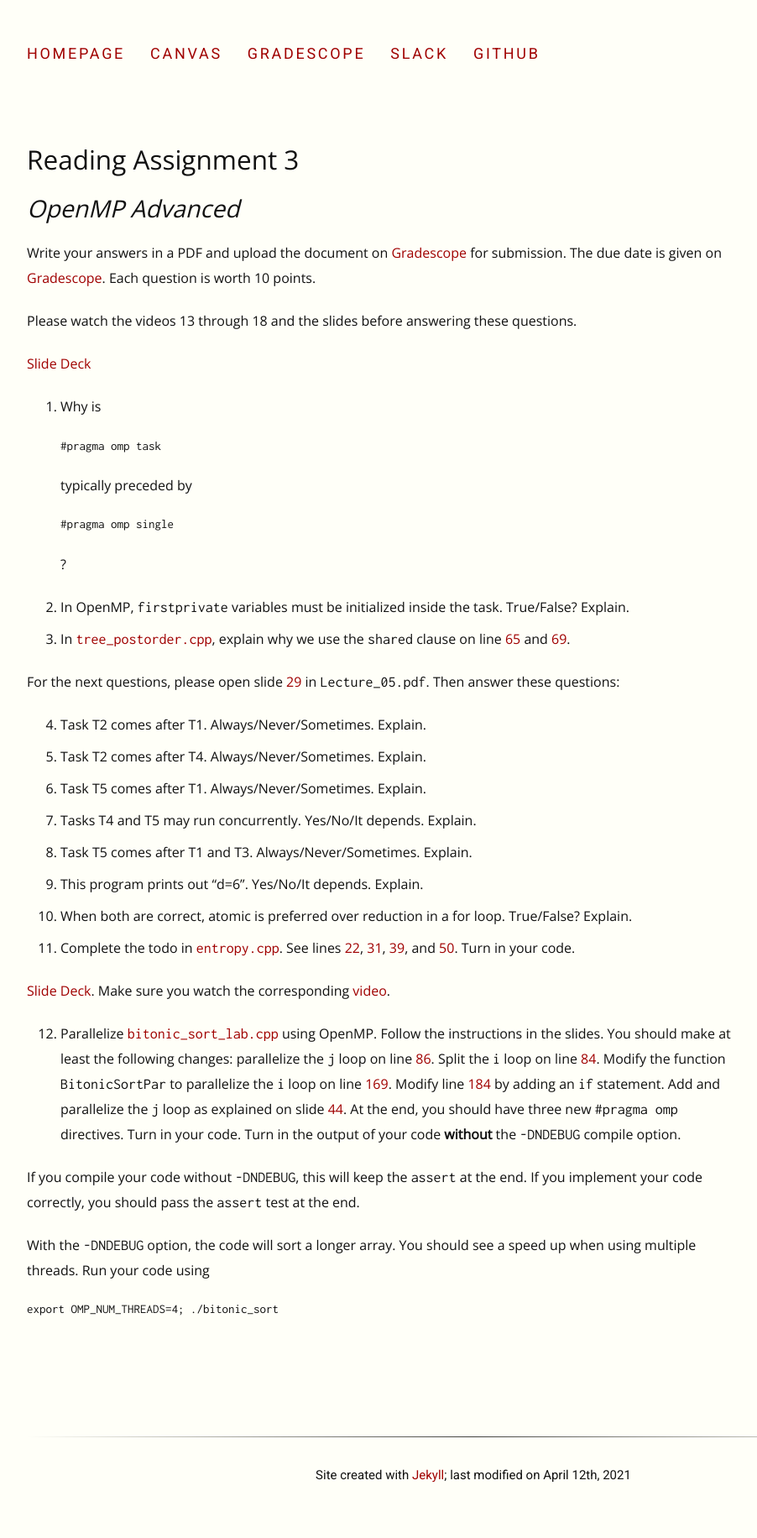
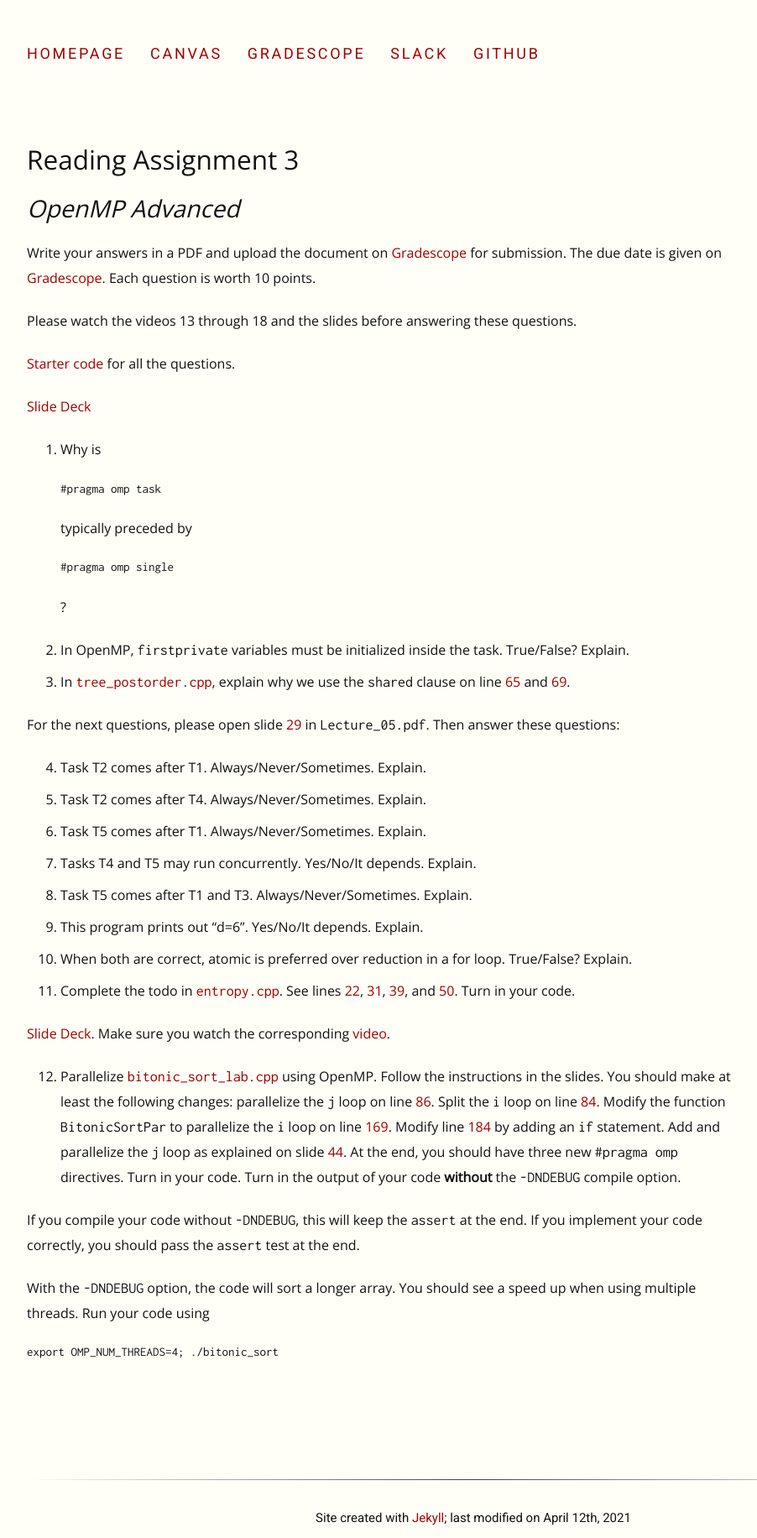
Before and after one commit to EricDarve/cme213-spring-2021, a Jekyll site: the page built from Reading Assignments/OpenMP_advanced.md, in a window 1280 px wide. Shown: the whole page at 84% size, without its empty margins (128-1030 px from the left). Built offline with Jekyll 4.4.1, drawn with Linux system fonts in a browser that asks for light colours; before the commit the page ends 1781 px from its top, so only the background shows below that.

Commit message:
RA3 code

```diff
--- a/Reading Assignments/OpenMP_advanced.md
+++ b/Reading Assignments/OpenMP_advanced.md
@@ -8,6 +8,8 @@ title: Reading Assignment 3
 Write your answers in a PDF and upload the document on [Gradescope](https://www.gradescope.com/courses/258024) for submission. The due date is given on [Gradescope](https://www.gradescope.com/courses/258024). Each question is worth 10 points.
 
 Please watch the videos 13 through 18 and the slides before answering these questions.
+
+[Starter code](Code/ra3.zip) for all the questions.
 
 [Slide Deck](../Lecture Slides/Lecture_05.pdf)
 
```
Also changed, not shown: 1 other file.
